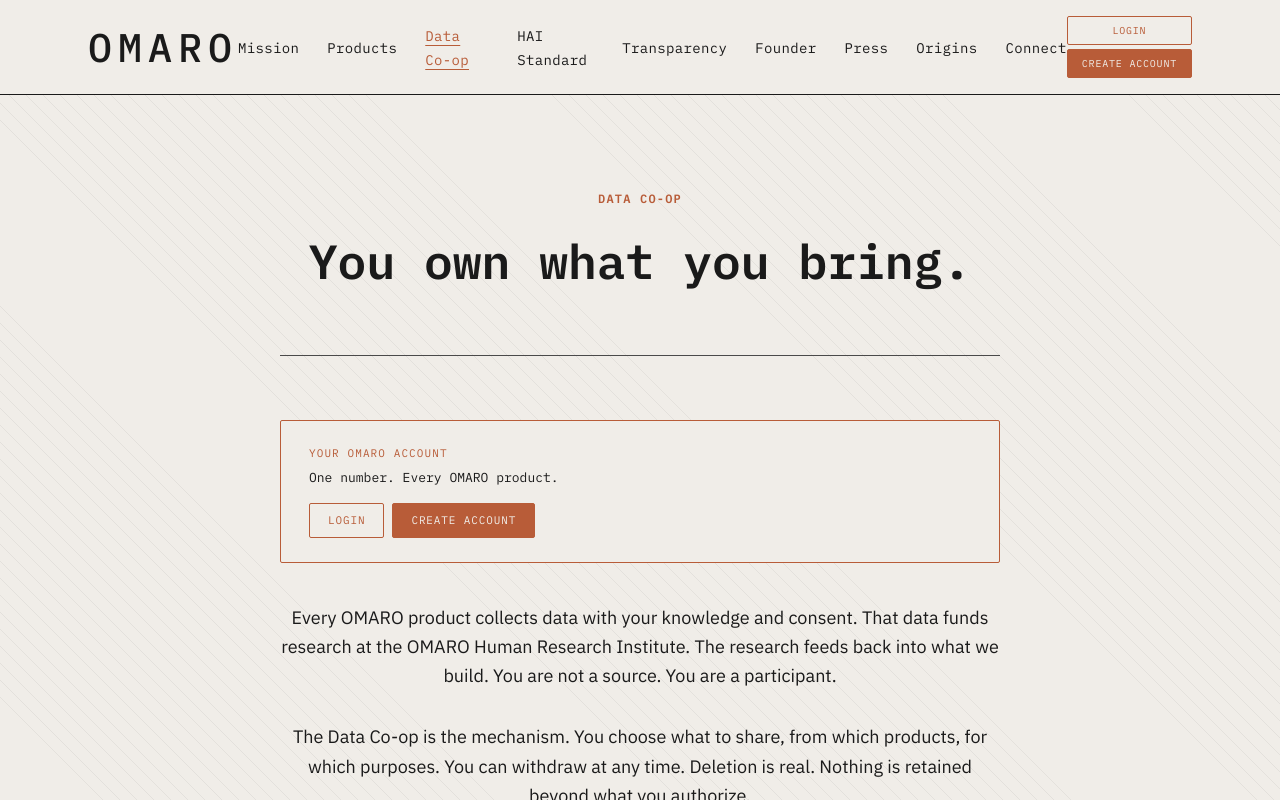
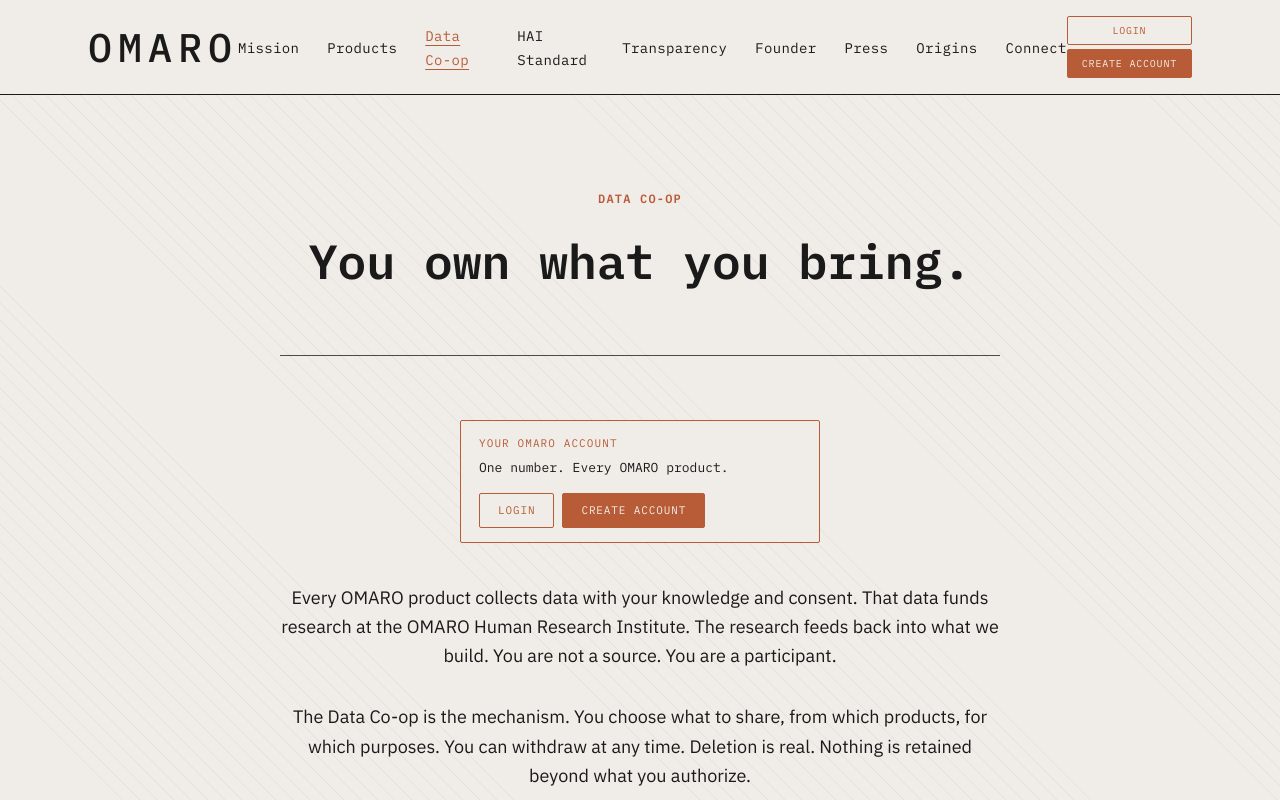
Before and after one commit to OMARO000/OMARO-PBC, a Next.js app: page /data-coop in a window 1280 px wide. Shown: the top 800 px of the page. Built offline with nearby package versions, Linux system fonts and the light colour scheme.

Commit message:
fix: data-coop — account block 50% width, centered

```diff
--- a/app/data-coop/AccountCTA.tsx
+++ b/app/data-coop/AccountCTA.tsx
@@ -44,10 +44,12 @@ export default function AccountCTA() {
       style={{
         border: `1px solid ${TERRA}`,
         borderRadius: "2px",
-        padding: "24px 28px",
+        padding: "14px 18px",
         background: BG,
         textAlign: "left",
         marginBottom: "40px",
+        maxWidth: "50%",
+        margin: "0 auto 40px",
       }}
     >
       <p
```
